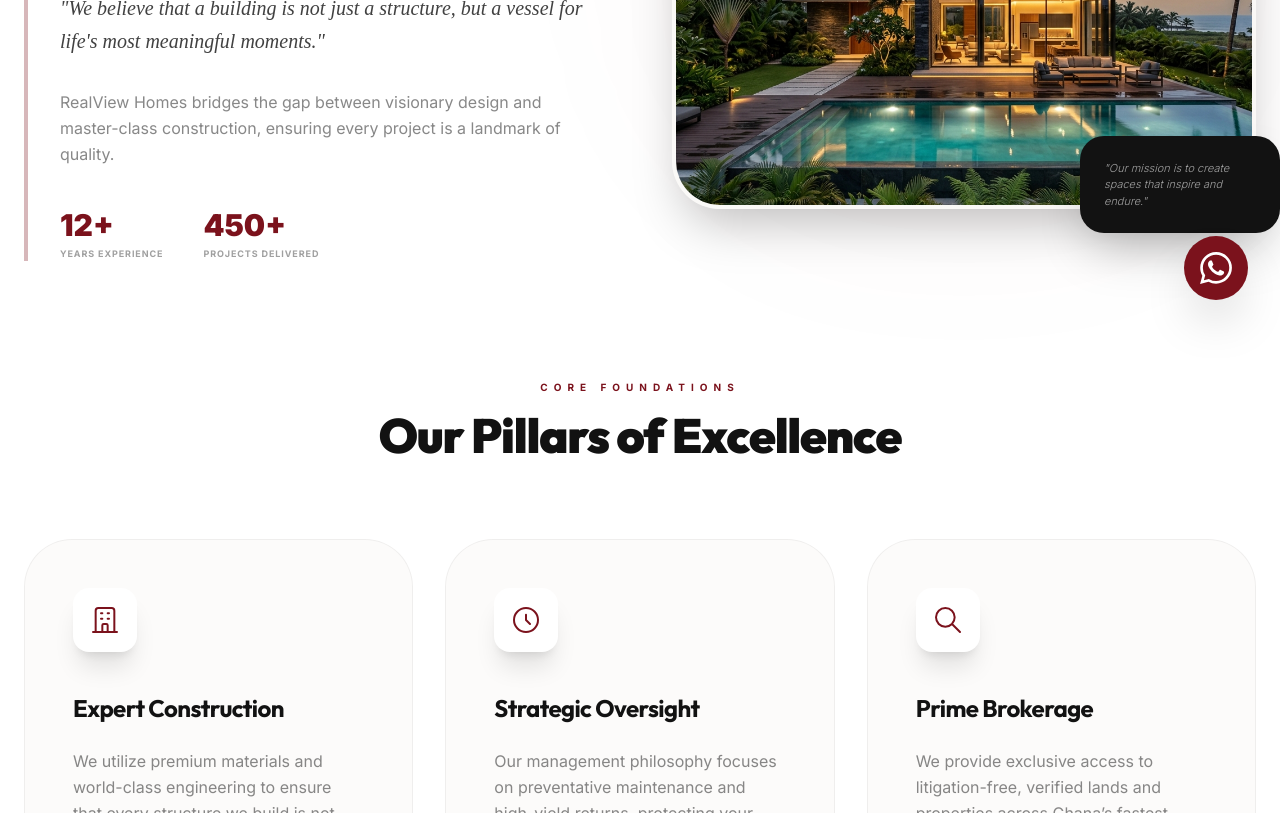
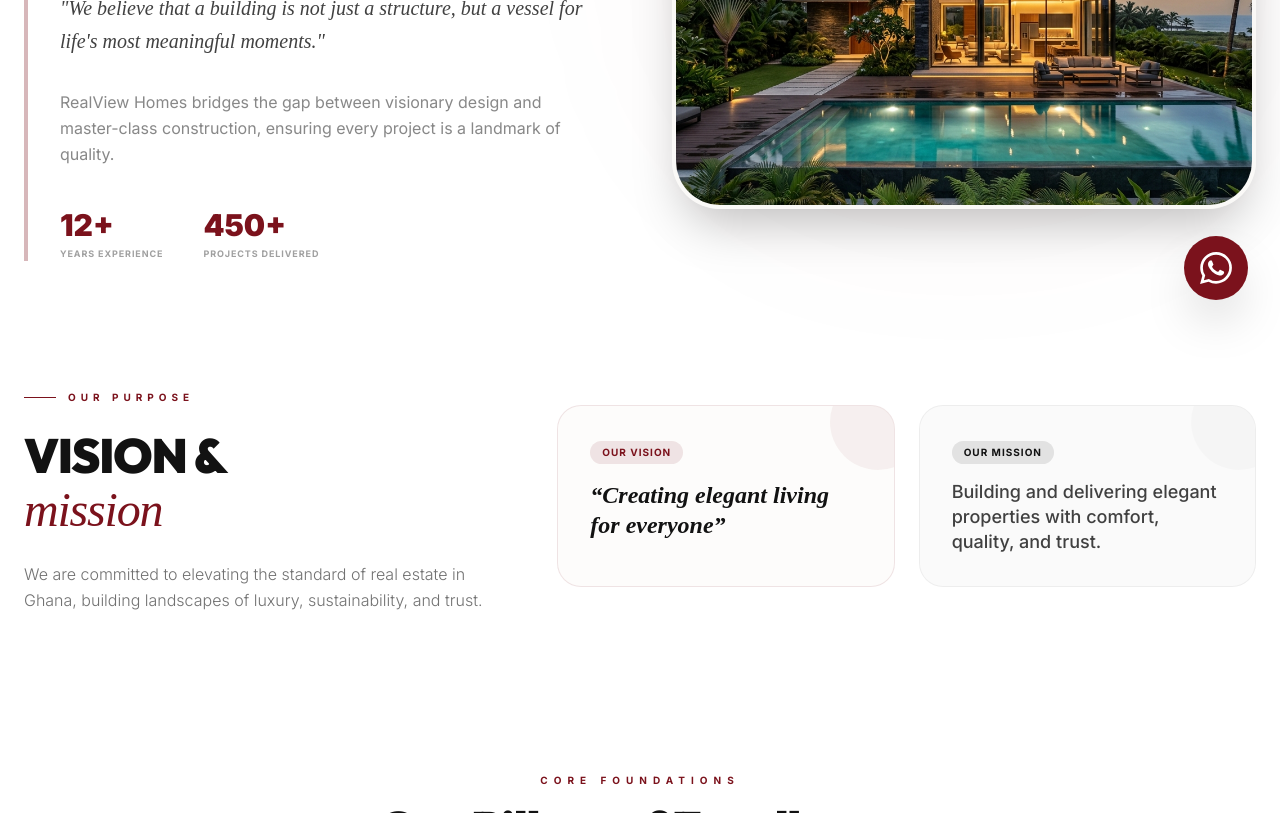
Before and after one commit to danielagblo/realview-homes, a SvelteKit app: page /about in a window 1280 px wide. Shown: the part 420-1233 px from the top of the page. Built offline with nearby package versions, Linux system fonts and the light colour scheme.

Commit message:
Add Vision and Mission section to about page

```diff
--- a/src/routes/about/+page.svelte
+++ b/src/routes/about/+page.svelte
@@ -89,11 +89,48 @@
 							class="w-full h-[280px] sm:h-[380px] lg:h-[450px] object-cover"
 						/>
 					</div>
-					<div
-						class="absolute -right-6 -bottom-6 hidden max-w-[200px] rounded-3xl bg-brand-black p-6 shadow-2xl md:block"
-					>
-						<p class="text-[11px] font-light text-white/60 italic">
-							"Our mission is to create spaces that inspire and endure."
+				</div>
+			</div>
+		</div>
+
+		<!-- Vision & Mission Section -->
+		<div class="mb-40">
+			<div class="grid grid-cols-1 lg:grid-cols-12 gap-12 items-center">
+				<div class="lg:col-span-5">
+					<div class="mb-6 inline-flex items-center gap-3">
+						<span class="h-px w-8 bg-brand-maroon"></span>
+						<span class="text-[10px] font-bold tracking-[0.5em] text-brand-maroon uppercase"
+							>Our Purpose</span
+						>
+					</div>
+					<h2 class="text-4xl leading-[1.1] font-black text-brand-black md:text-5xl uppercase mb-6">
+						Vision & <br />
+						<span class="serif text-brand-maroon lowercase italic font-normal">Mission</span>
+					</h2>
+					<p class="leading-relaxed font-light text-brand-black/60">
+						We are committed to elevating the standard of real estate in Ghana, building landscapes of luxury, sustainability, and trust.
+					</p>
+				</div>
+				<div class="lg:col-span-7 grid grid-cols-1 md:grid-cols-2 gap-6">
+					<!-- Vision Card -->
+					<div class="relative group overflow-hidden rounded-3xl border border-brand-maroon/10 bg-brand-cream/30 p-8 transition-all duration-300 hover:shadow-xl hover:shadow-brand-maroon/5">
+						<div class="absolute -right-8 -top-8 h-24 w-24 rounded-full bg-brand-maroon/5 transition-transform duration-500 group-hover:scale-150"></div>
+						<span class="mb-4 inline-flex items-center justify-center rounded-xl bg-brand-maroon/10 px-3 py-1 text-[10px] font-bold tracking-widest text-brand-maroon uppercase">
+							Our Vision
+						</span>
+						<p class="text-2xl font-black leading-tight text-brand-black serif italic">
+							“Creating elegant living for everyone”
+						</p>
+					</div>
+
+					<!-- Mission Card -->
+					<div class="relative group overflow-hidden rounded-3xl border border-brand-black/5 bg-brand-black/[0.02] p-8 transition-all duration-300 hover:shadow-xl hover:shadow-brand-black/5">
+						<div class="absolute -right-8 -top-8 h-24 w-24 rounded-full bg-brand-black/[0.02] transition-transform duration-500 group-hover:scale-150"></div>
+						<span class="mb-4 inline-flex items-center justify-center rounded-xl bg-brand-black/10 px-3 py-1 text-[10px] font-bold tracking-widest text-brand-black uppercase">
+							Our Mission
+						</span>
+						<p class="text-lg leading-snug font-medium text-brand-black/80">
+							Building and delivering elegant properties with comfort, quality, and trust.
 						</p>
 					</div>
 				</div>
```
